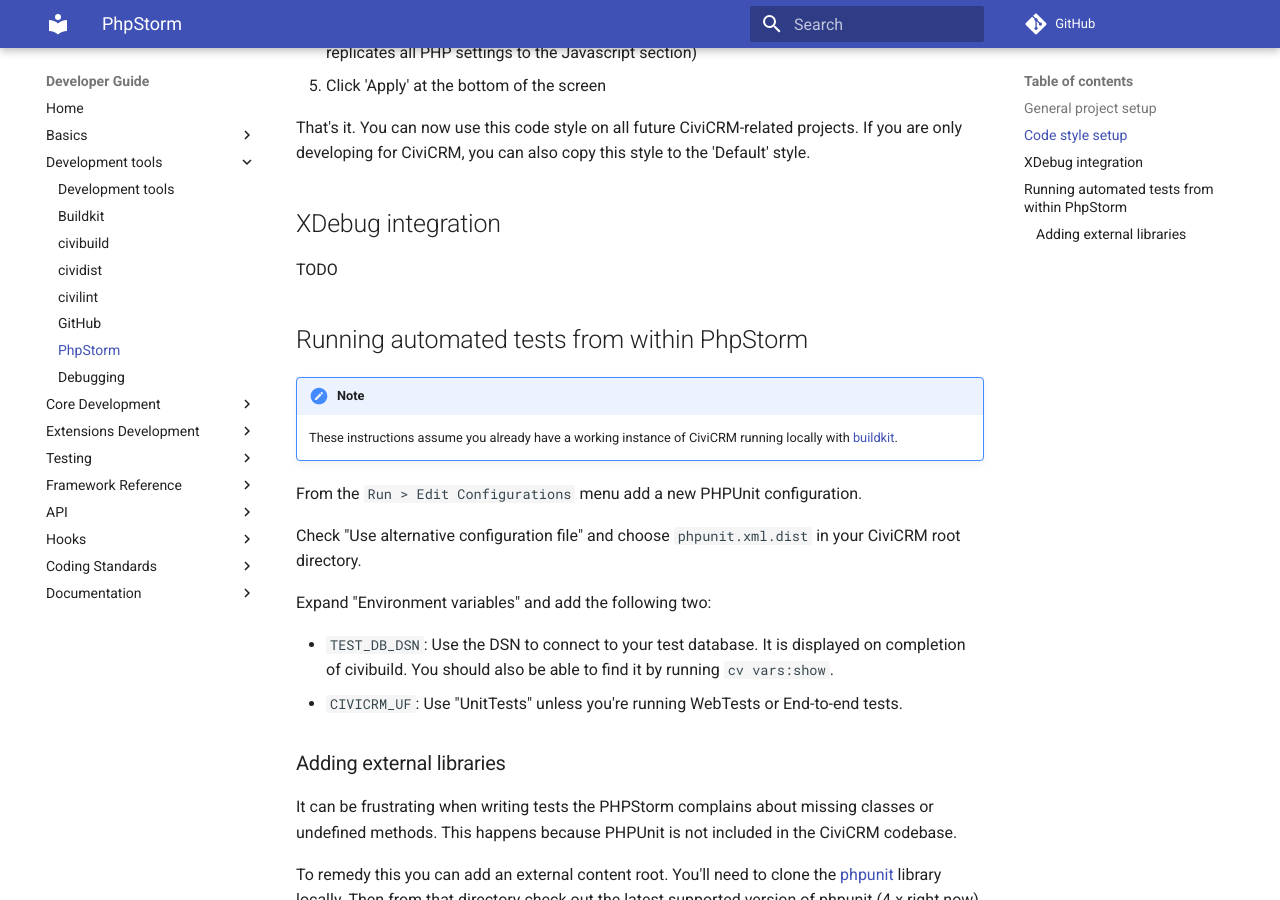
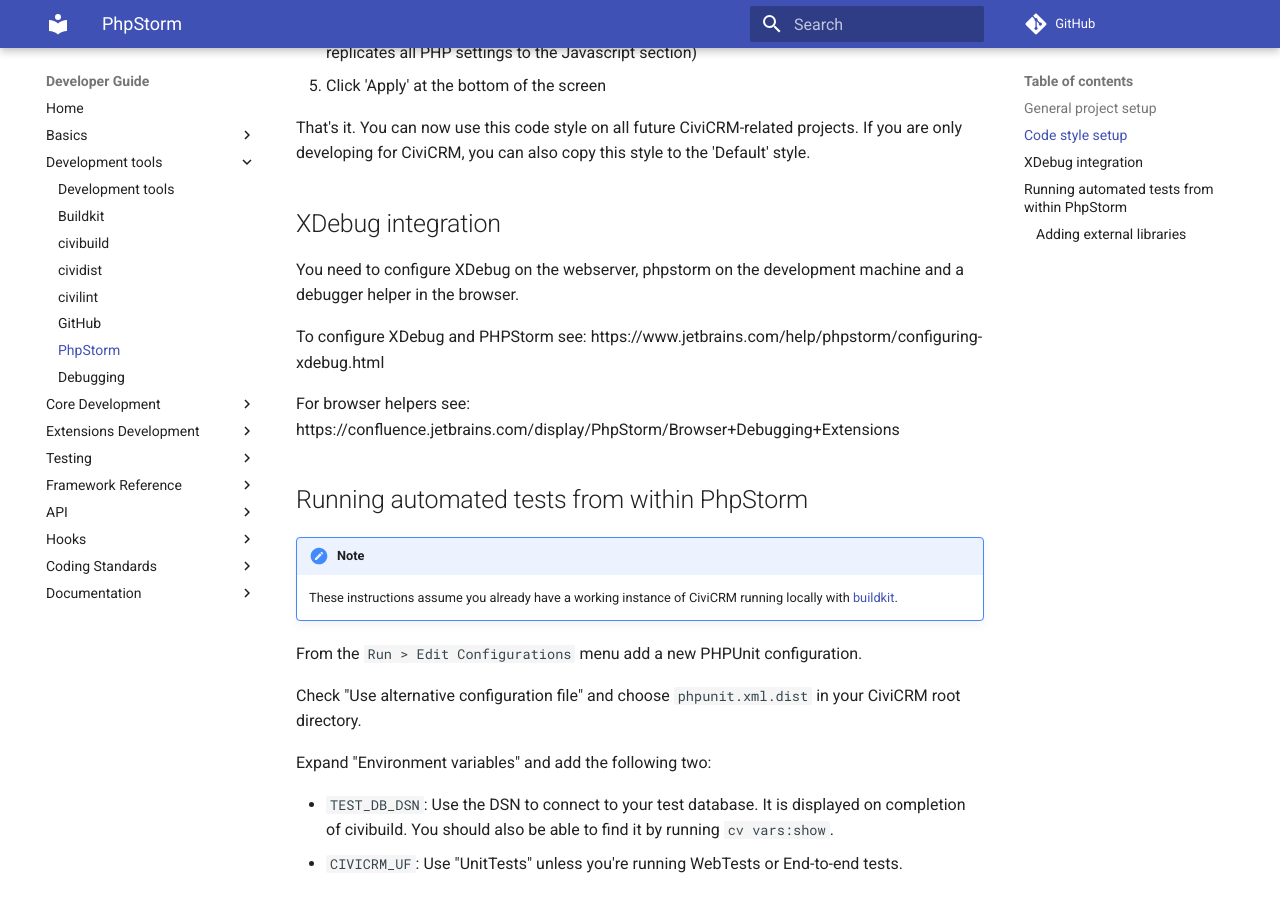
Before and after one commit to civicrm/civicrm-dev-docs, an MkDocs documentation site: the page built from docs/tools/phpstorm.md, in a window 1280 px wide and 900 px high, scrolled down 786 px. Built offline with MkDocs 1.6.1 and Material for MkDocs 9.7.7, drawn with Linux system fonts in a browser that asks for light colours; comment, search, counter and statistics services are not loaded; old or Windows-style settings are respelled for this version of MkDocs.

Commit message:
Update phpstorm.md
Add links for phpstorm xdebug configuration

```diff
--- a/docs/tools/phpstorm.md
+++ b/docs/tools/phpstorm.md
@@ -24,8 +24,11 @@
 That's it. You can now use this code style on all future CiviCRM-related projects. If you are only developing for CiviCRM, you can also copy this style to the 'Default' style.
 
 ## XDebug integration
+You need to configure XDebug on the webserver, phpstorm on the development machine and a debugger helper in the browser.
 
-TODO
+To configure XDebug and PHPStorm see: https://www.jetbrains.com/help/phpstorm/configuring-xdebug.html
+
+For browser helpers see: https://confluence.jetbrains.com/display/PhpStorm/Browser+Debugging+Extensions
 
 ## Running automated tests from within PhpStorm {:#testing}
 
```
